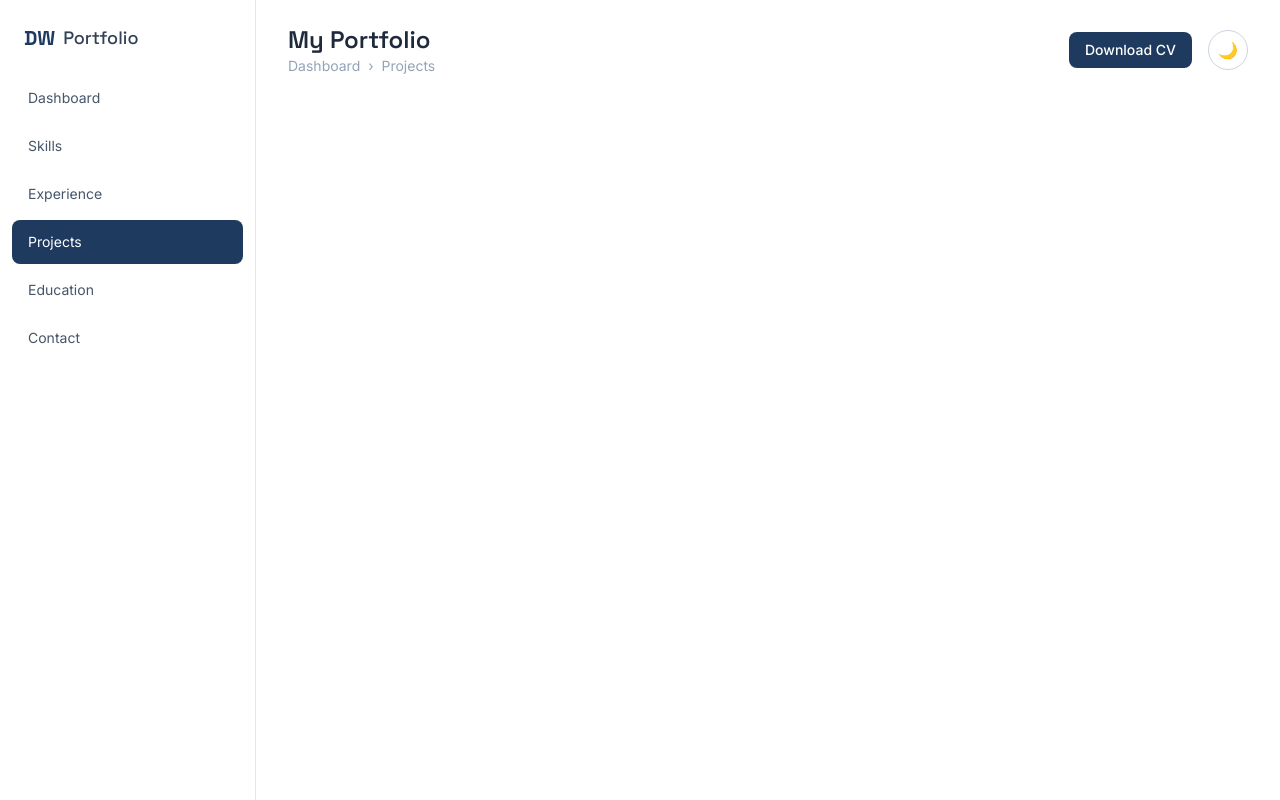
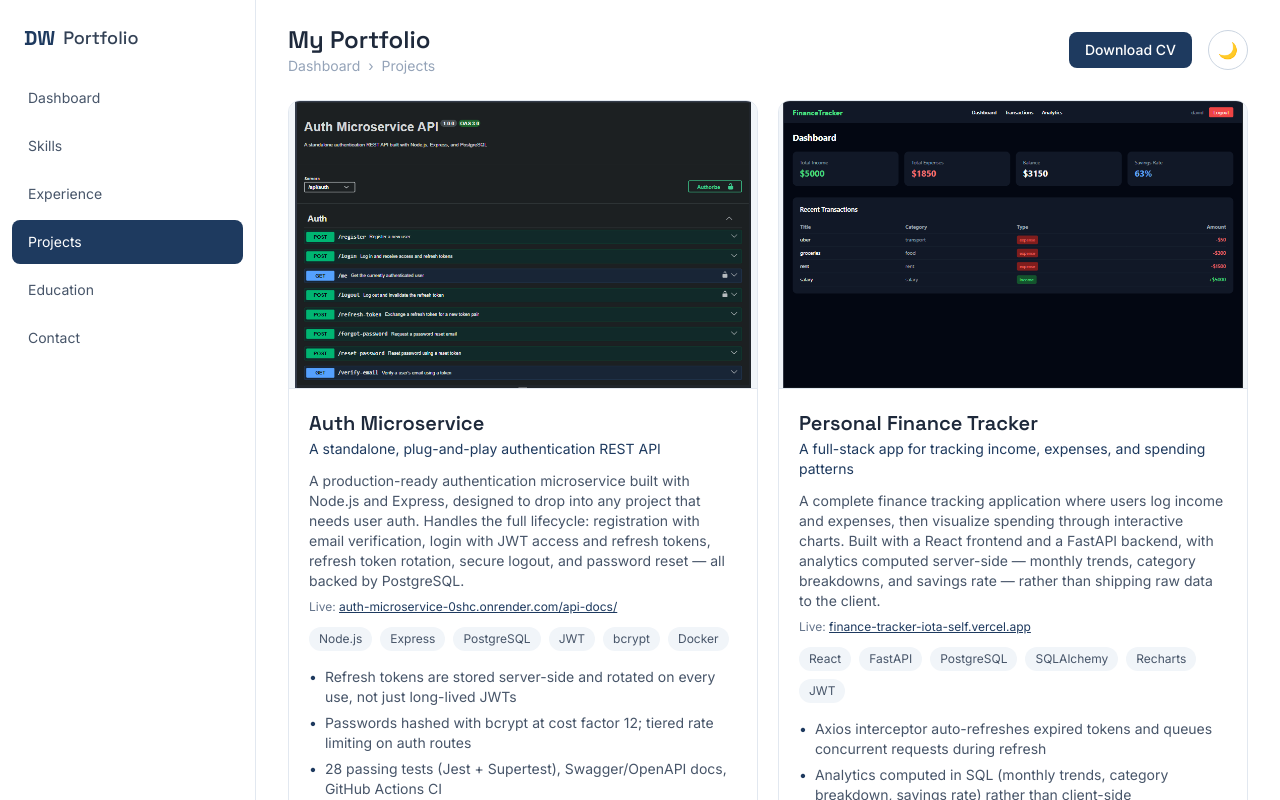
Before and after one commit to davidtiger3622/portfolio, a React app: page / in a window 1280 px wide. Both pictures are taken after a click on the button "Projects". Shown: the top 800 px of the page. Built offline with nearby package versions, Linux system fonts and the light colour scheme; the HTML template or start-up script is replaced by a standard one.

Commit message:
feat: add projects section with case study cards

```diff
--- a/src/App.jsx
+++ b/src/App.jsx
@@ -4,6 +4,7 @@ import Topbar from './components/Topbar'
 import Dashboard from './components/sections/Dashboard'
 import Skills from './components/sections/Skills'
 import Experience from './components/sections/Experience'
+import Projects from './components/sections/Projects'
 
 function App() {
   const [activeSection, setActiveSection] = useState('dashboard')
@@ -17,6 +18,7 @@ function App() {
           {activeSection === 'dashboard' && <Dashboard />}
           {activeSection === 'skills' && <Skills />}
           {activeSection === 'experience' && <Experience />}
+          {activeSection === 'projects' && <Projects />}
         </div>
       </main>
     </div>
--- /dev/null
+++ b/src/components/ProjectCard.jsx
@@ -0,0 +1,53 @@
+const ProjectCard = ({ project }) => {
+    return (
+      <div className="border border-slate-200 dark:border-slate-700 rounded-xl overflow-hidden">
+        <img src={project.image} alt={`${project.name} screenshot`} className="w-full h-72 object-contain bg-slate-100 dark:bg-slate-800 border-b border-slate-200 dark:border-slate-700" />
+
+        <div className="p-5">
+          <h3 className="font-display text-xl font-semibold text-slate-800 dark:text-slate-100">
+            {project.name}
+          </h3>
+          <p className="text-sm font-body text-navy dark:text-mint mt-0.5">{project.tagline}</p>
+
+          <p className="text-sm font-body text-slate-600 dark:text-slate-300 mt-3">
+          {project.description}
+        </p>
+
+        <p className="text-xs font-body text-slate-500 dark:text-slate-400 mt-2">
+          Live: <a href={project.liveUrl} target="_blank" rel="noopener noreferrer" className="text-navy dark:text-mint underline">{project.liveUrl.replace('https://', '')}</a>
+        </p>
+
+          <div className="flex flex-wrap gap-2 mt-3">
+            {project.stack.map((tech) => (
+              <span key={tech} className="text-xs font-body px-2.5 py-1 rounded-full bg-slate-100 dark:bg-slate-700 text-slate-600 dark:text-slate-200">
+                {tech}
+              </span>
+            ))}
+          </div>
+
+          <ul className="mt-4 space-y-1.5">
+            {project.highlights.map((point, i) => (
+              <li key={i} className="text-sm font-body text-slate-600 dark:text-slate-300 flex gap-2">
+                <span className="text-navy dark:text-mint">•</span>
+                <span>{point}</span>
+              </li>
+            ))}
+          </ul>
+
+          <div className="flex flex-wrap gap-3 mt-5">
+            <a href={project.liveUrl} target="_blank" rel="noopener noreferrer" className="text-xs font-body font-medium bg-navy dark:bg-mint text-white dark:text-slate-900 px-3 py-2 rounded-lg">
+              Live Demo
+            </a>
+            <a href={project.docsUrl} target="_blank" rel="noopener noreferrer" className="text-xs font-body font-medium border border-slate-300 dark:border-slate-600 text-slate-600 dark:text-slate-200 px-3 py-2 rounded-lg">
+              API Docs
+            </a>
+            <a href={project.githubUrl} target="_blank" rel="noopener noreferrer" className="text-xs font-body font-medium border border-slate-300 dark:border-slate-600 text-slate-600 dark:text-slate-200 px-3 py-2 rounded-lg">
+              GitHub
+            </a>
+          </div>
+        </div>
+      </div>
+    )
+  }
+
+  export default ProjectCard
--- /dev/null
+++ b/src/components/sections/Projects.jsx
@@ -0,0 +1,14 @@
+import { projects } from '../../data/projects'
+import ProjectCard from '../ProjectCard'
+
+const Projects = () => {
+  return (
+    <div className="grid grid-cols-1 lg:grid-cols-2 gap-5">
+      {projects.map((project) => (
+        <ProjectCard key={project.id} project={project} />
+      ))}
+    </div>
+  )
+}
+
+export default Projects
--- /dev/null
+++ b/src/data/projects.js
@@ -0,0 +1,36 @@
+export const projects = [
+    {
+      id: 'auth-microservice',
+      name: 'Auth Microservice',
+      tagline: 'A standalone, plug-and-play authentication REST API',
+      image: '/projects/auth-microservice.png',
+      description: 'A production-ready authentication microservice built with Node.js and Express, designed to drop into any project that needs user auth. Handles the full lifecycle: registration with email verification, login with JWT access and refresh tokens, refresh token rotation, secure logout, and password reset — all backed by PostgreSQL.',
+      stack: ['Node.js', 'Express', 'PostgreSQL', 'JWT', 'bcrypt', 'Docker'],
+      highlights: [
+        'Refresh tokens are stored server-side and rotated on every use, not just long-lived JWTs',
+        'Passwords hashed with bcrypt at cost factor 12; tiered rate limiting on auth routes',
+        '28 passing tests (Jest + Supertest), Swagger/OpenAPI docs, GitHub Actions CI',
+        'Dockerized with docker-compose for one-command local setup',
+      ],
+      liveUrl: 'https://auth-microservice-0shc.onrender.com/api-docs/',
+      docsUrl: 'https://auth-microservice-0shc.onrender.com/api-docs/',
+      githubUrl: 'https://github.com/davidtiger3622/auth-microservice',
+    },
+    {
+      id: 'finance-tracker',
+      name: 'Personal Finance Tracker',
+      tagline: 'A full-stack app for tracking income, expenses, and spending patterns',
+      image: '/projects/finance-tracker.png',
+      description: 'A complete finance tracking application where users log income and expenses, then visualize spending through interactive charts. Built with a React frontend and a FastAPI backend, with analytics computed server-side — monthly trends, category breakdowns, and savings rate — rather than shipping raw data to the client.',
+      stack: ['React', 'FastAPI', 'PostgreSQL', 'SQLAlchemy', 'Recharts', 'JWT'],
+      highlights: [
+        'Axios interceptor auto-refreshes expired tokens and queues concurrent requests during refresh',
+        'Analytics computed in SQL (monthly trends, category breakdown, savings rate) rather than client-side',
+        'Deployed across three services: Vercel (frontend), Render (backend), Neon (Postgres)',
+        'CORS locked to specific known origins, not left open',
+      ],
+      liveUrl: 'https://finance-tracker-iota-self.vercel.app',
+      docsUrl: 'https://finance-tracker-api-hs9a.onrender.com/docs',
+      githubUrl: 'https://github.com/davidtiger3622/finance-tracker',
+    },
+  ]
```
Also changed, not shown: public/projects/auth-microservice.png (added), public/projects/finance-tracker.png (added).
